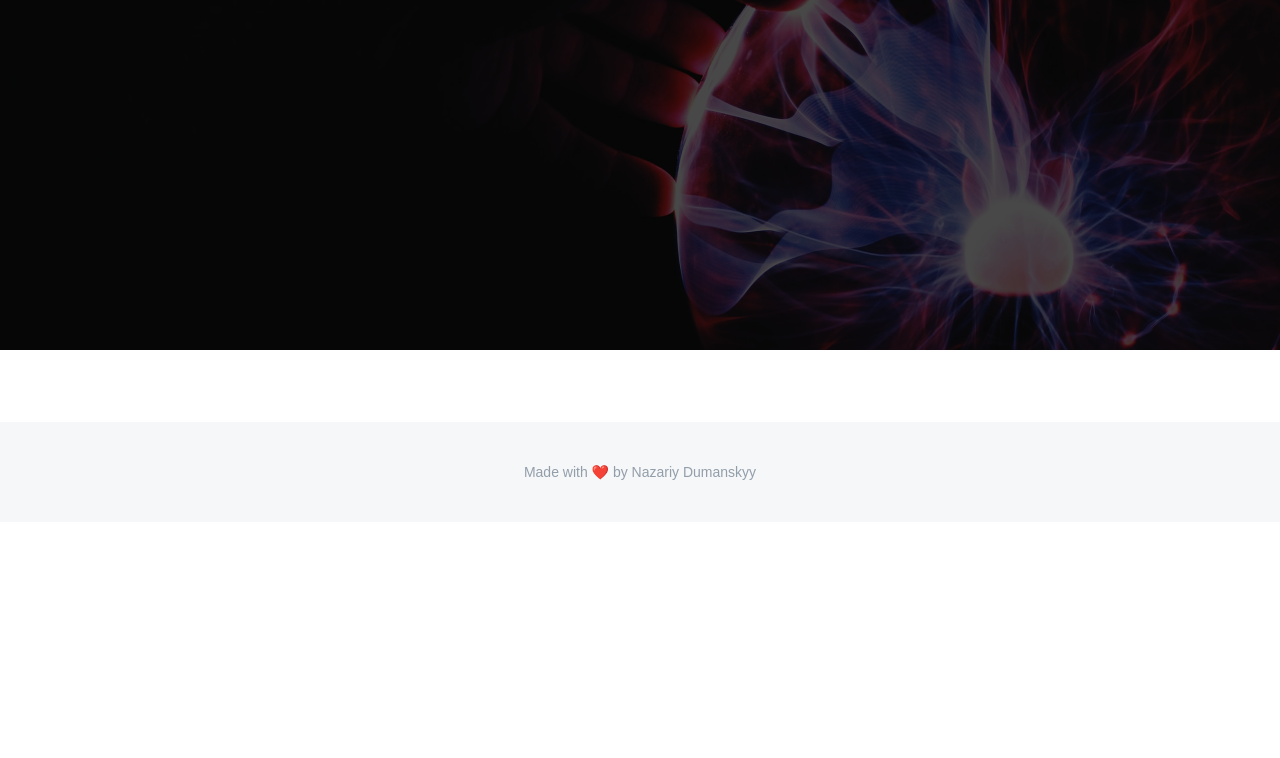
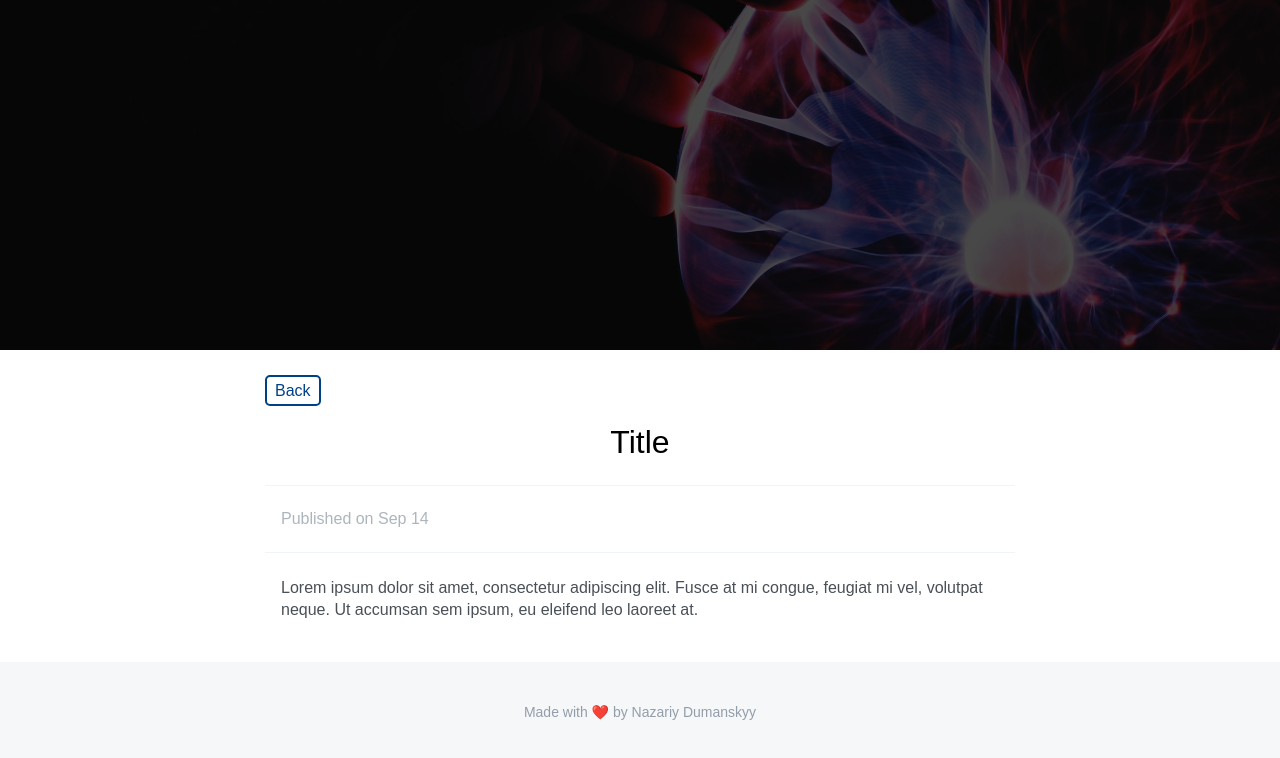
Before and after one commit to AnjaliG1999/JavaScript-Projects, a plain HTML site: page MyBlog/Blog App/post.html in a window 1280 px wide. Drawn offline with Linux system fonts and the light colour scheme.

Commit message:
Complete the individual post page

```diff
--- a/MyBlog/Blog App/post.html
+++ b/MyBlog/Blog App/post.html
@@ -18,6 +18,15 @@
                     <!-- TODO: Add div class "navigation" to link back to home page HINT: make it a link -->
                     <!-- TODO: Stylize navigation in style.css -->
                     <!-- TODO: Add all divs for post title, post, date, post content based on ids in post.css   -->
+
+                        <div class="navigation">
+                            <a href="index.html">Back</a>
+                        </div>
+                    <div class="post-container">
+                        <div id='individual-post-title'>Title</div>
+                        <div id='individual-post-date'>Published on Sep 14</div>
+                        <div id='individual-post-content'>Lorem ipsum dolor sit amet, consectetur adipiscing elit. Fusce at mi congue, feugiat mi vel, volutpat neque. Ut accumsan sem ipsum, eu eleifend leo laoreet at.</div>
+                    </div>
                 </div>
             </div>
             <footer>
--- a/MyBlog/Blog App/style/post.css
+++ b/MyBlog/Blog App/style/post.css
@@ -1,13 +1,21 @@
 /* ADD styling for all of the divs in post.html to match  */
 
 #individual-post-title {
-
+    font-size: 2em;
+    text-align: center;
+    padding: 24px 0;
 }
 
 #individual-post-date {
-
+    border-top: 1px solid #f1f4f8;
+    border-bottom: 1px solid #f1f4f8;
+    padding: 24px 0 24px 16px;
+    color: #adb5bd;
 }
 
 #individual-post-content {
+    padding: 24px 16px 0 16px;
+    color: #495057;
+    line-height: 1.4;
 
 }
--- a/MyBlog/Blog App/style/style.css
+++ b/MyBlog/Blog App/style/style.css
@@ -140,6 +140,16 @@ header::before {
     box-shadow: 0 2rem 5rem 0 rgba(0, 0, 0, 0.1);
 }
 
+.navigation a {
+    border: 2px solid #004186;
+    width: 60px;
+    padding: 5px 8px;
+    text-align: center;
+    border-radius: 5px;
+    text-decoration: none;
+    color: #004186;
+}
+
 .nav-button.new-post-button:hover {
     /* position: fixed; */
     bottom: 30px;
```
Also changed, not shown: MyBlog/Blog App/index.html (+2 -8 lines).
